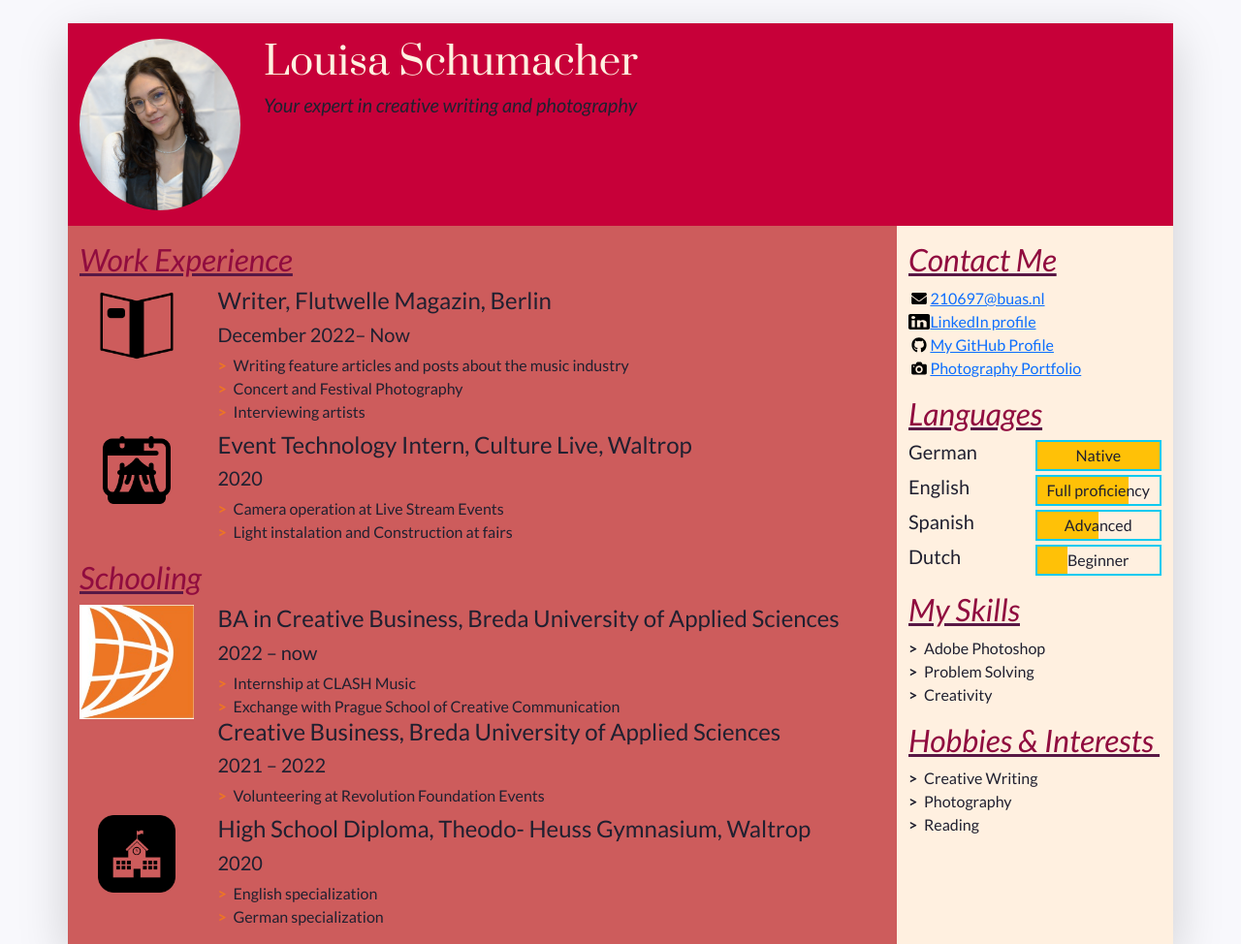
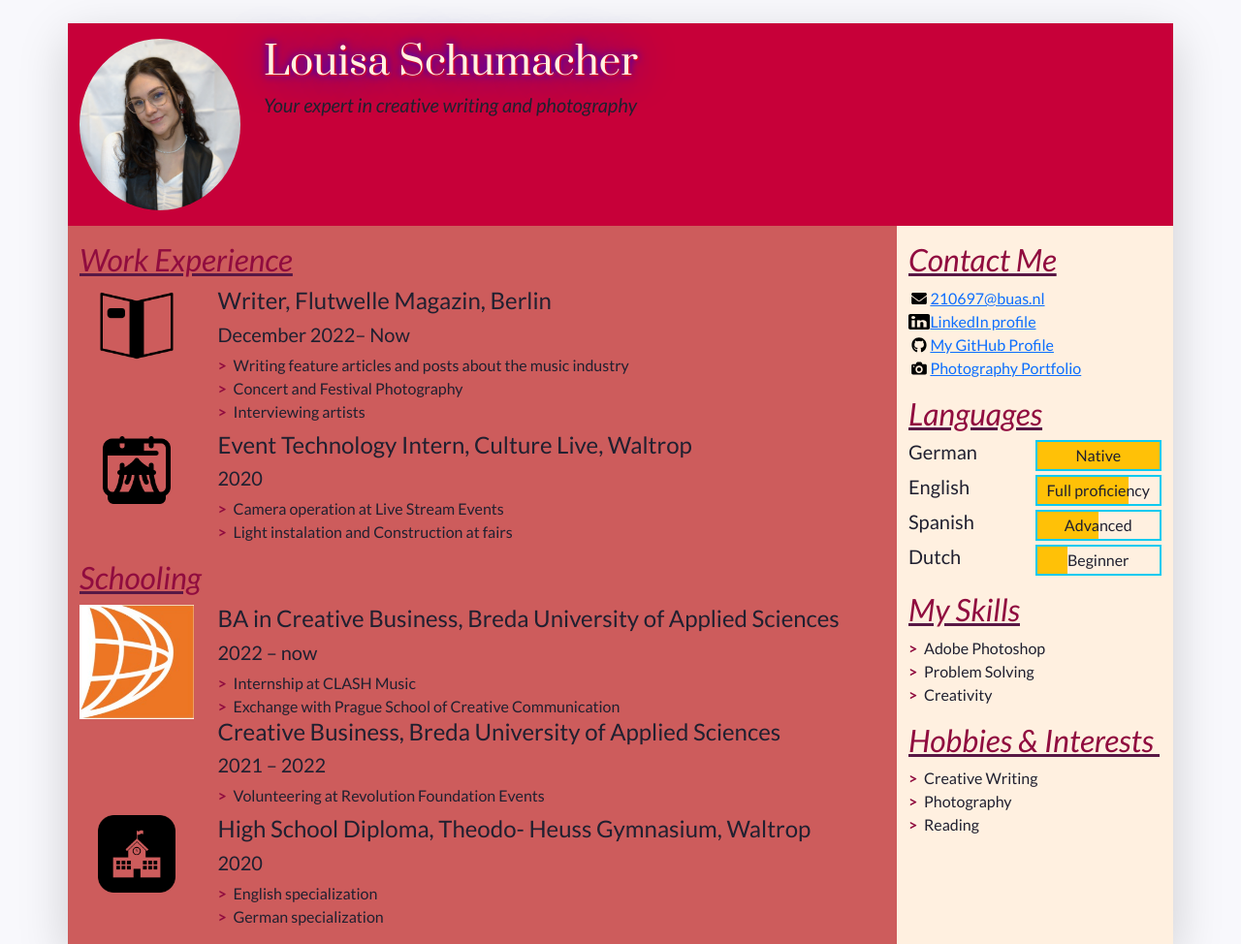
Before and after one commit to louisaschu/CV-New, a plain HTML site: page index.html in a window 1280 px wide. Shown: the top 974 px of the page at 97% size. Drawn offline with nearby package versions, Linux system fonts and the light colour scheme; files whose address does not match are found by name; a web font is replaced by a local one.

Commit message:
New change
change

```diff
--- a/css/styles.css
+++ b/css/styles.css
@@ -29,6 +29,7 @@ body {
 
 .biography-details li::before, .skill-list li::before {
 	content: ">";
+	color: #900C3F;
 	font-weight: 800;
 	display: inline-block;
 	width: 1em;
@@ -36,7 +37,7 @@ body {
 }
 
 .biography-details li::before {
-	color: #EE7623;
+	color: #900C3F;
 }
 
 .biography-details li, .skill-list li {
@@ -62,4 +63,5 @@ body {
   font-weight: 400;
   font-style: normal;
   color: #fff0e0;
+  text-shadow: 1px 1px 2px red, 0 0 1em blue, 0 0 0.2em blue;
 }
--- a/index.html
+++ b/index.html
@@ -194,7 +194,7 @@
                 </a>
               </li>
               <li class="contact-item">
-                <a class="d-flex align-items-center" href="https://github.com/" target="_blank">
+                <a class="d-flex align-items-center" href="https://github.com/louisaschu/CV-New" target="_blank">
                   <img class="contact-icon" src="images/icons/github.svg" alt="LinkedIn">
                   My GitHub Profile
                 </a>
```
